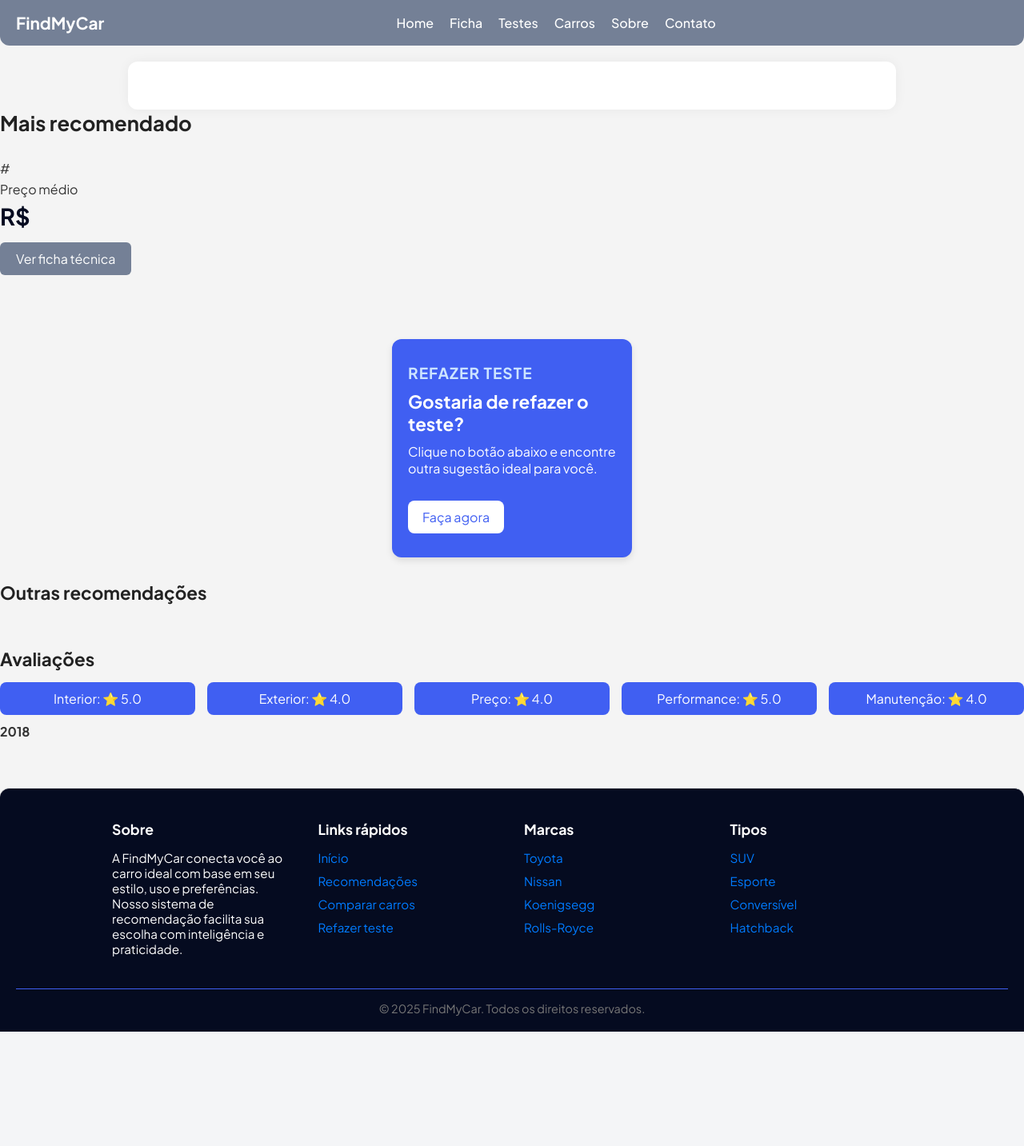
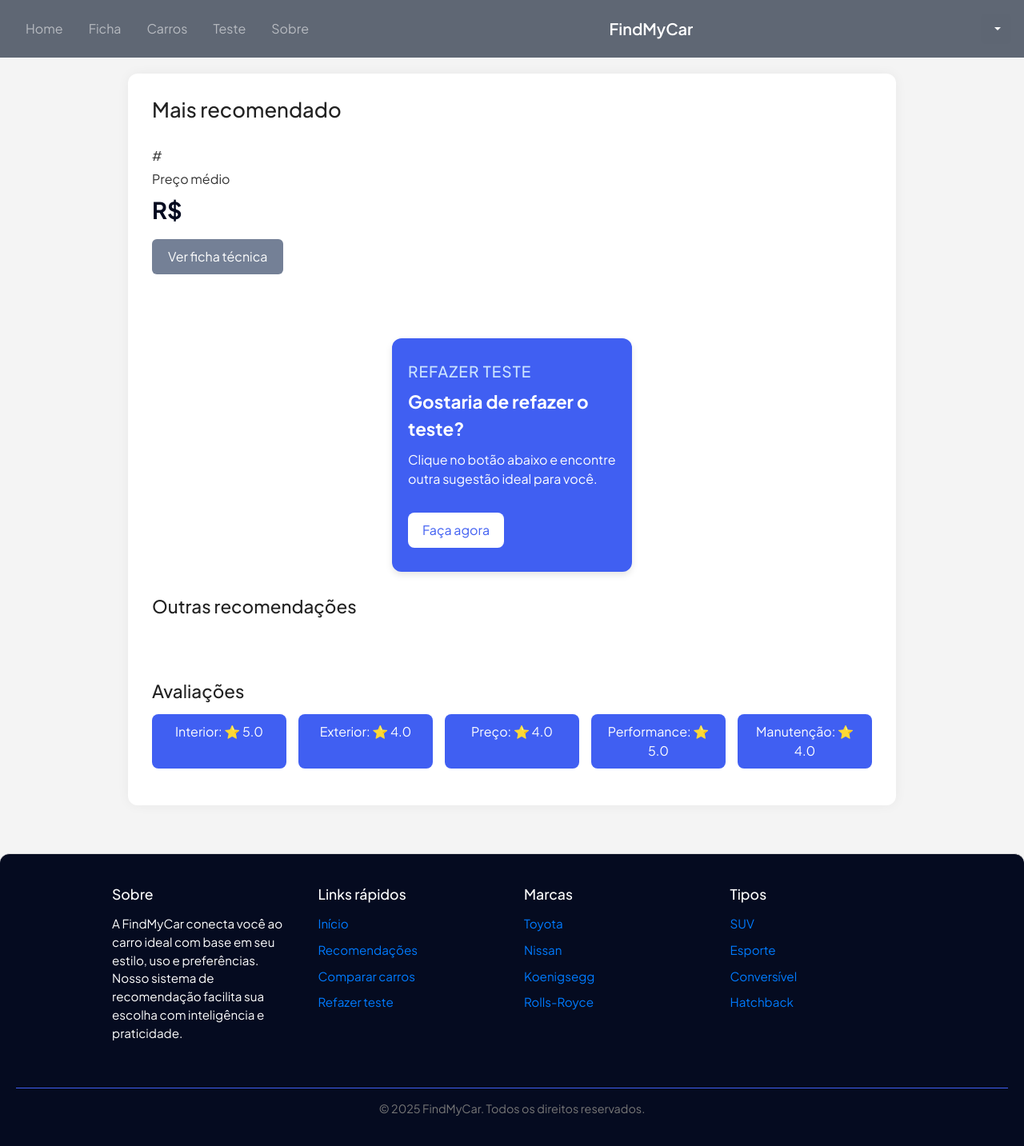
Before and after one commit to Gizetto61/FindMyCar, a Flask app: template Main/templates/recomendacao.html in a window 1280 px wide. Shown: the whole page at 80% size. Before the commit the page ends 1290 px from the top, so only its background shows below. Run offline with Flask 3, Linux system fonts and the light colour scheme; the template is opened without the code that fills it, so the values that code supplies are empty.

Commit message:
Alterando navbar e botões

```diff
--- a/Main/static/styles/questionario.css
+++ b/Main/static/styles/questionario.css
@@ -12,6 +12,11 @@ html, body,#app{
   display: flex;
   flex-direction: column;
   overflow-x: hidden;
+}
+
+body {
+  font-family: 'Plus Jakarta Sans', sans-serif;
+  /* Outros estilos do body */
 }
 
   /* Wrapper ocupa o espaço entre header e footer */
--- a/Main/static/styles/recomendacao.css
+++ b/Main/static/styles/recomendacao.css
@@ -8,79 +8,13 @@ body {
   font-family: 'Plus Jakarta Sans', sans-serif;
   background: #f4f4f4;
   color: #333;
+  /* Removido o CSS da navbar antiga (.topbar, .logo, .nav-links, etc.) */
 }
 
-/* Topbar */
-.topbar {
-  background-color: #748096;
-  color: #fff;
-  padding: 15px 20px;
-  display: flex;
-  align-items: center;
-  justify-content: space-between;
-  flex-wrap: wrap;
-  border-radius: 0 0 12px 12px;
-  margin-bottom: 20px;
-}
-
-.logo {
-  font-weight: bold;
-  font-size: 1.3rem;
-}
-
-.nav-links {
-  display: flex;
-  gap: 20px;
-  flex-wrap: wrap;
-}
-
-.nav-links a {
-  color: #fff;
-  text-decoration: none;
-  font-weight: 500;
-  transition: color 0.2s ease;
-}
-
-.nav-links a:hover {
-  color: #cce4ff;
-}
-
-.nav-links.active {
-  display: flex;
-  flex-direction: column;
-}
-
-.profile-area {
-  display: flex;
-  align-items: center;
-  gap: 15px;
-}
-
-.profile-icon {
-  font-size: 1.4rem;
-  color: #fff;
-}
-
-.menu-icon {
-  display: none;
-  font-size: 1.6rem;
-  cursor: pointer;
-}
-
-/* Responsivo */
-@media (max-width: 768px) {
-  .nav-links {
-    display: none;
-  }
-  .menu-icon {
-    display: block;
-  }
-}
-
-/* Container */
-.container {
+/* Container RENOMEADO para evitar conflito com o Bootstrap */
+.page-container {
   max-width: 960px;
-  margin: auto;
+  margin: 20px auto; /* Adicionado um margin-top para separar da navbar */
   background: #fff;
   padding: 30px;
   border-radius: 12px;
@@ -342,7 +276,7 @@ h1 span {
   color: #777;
 }
 
-/* Profile Menu */
+/* O CSS do Profile Menu pode ser mantido ou removido se não for usar */
 .profile-wrapper {
   position: relative;
   cursor: pointer;
--- a/Main/templates/recomendacao.html
+++ b/Main/templates/recomendacao.html
@@ -1,57 +1,73 @@
 <!DOCTYPE html>
-<html lang="pt-BR">
+<html lang="pt-BR" style="font-family: 'Plus Jakarta Sans', sans-serif;">
 <head>
   <meta charset="UTF-8" />
   <meta name="viewport" content="width=device-width, initial-scale=1.0" />
   <link href="https://fonts.googleapis.com/css2?family=Plus+Jakarta+Sans:wght@400;500;600;700;800&display=swap" rel="stylesheet">
   <title>FindMyCar</title>
+
+  <link href="https://cdn.jsdelivr.net/npm/bootstrap@5.3.2/dist/css/bootstrap.min.css" rel="stylesheet">
+
   <link rel="stylesheet" href="{{ url_for('static', filename='styles/recomendacao.css') }}" />
   <link rel="stylesheet" href="../static/styles/recomendacao.css">
+
   <script src="https://cdn.jsdelivr.net/npm/vue@2"></script>
-  <script>
-    function toggleProfileMenu() {
-      const menu = document.getElementById("profileMenu");
-      menu.style.display = menu.style.display === "flex" ? "none" : "flex";
-    }
+</head>
+<body style="font-family: 'Plus Jakarta Sans', sans-serif;">
+    <div id="app">
+        <nav class="navbar navbar-expand-md navbar-dark py-3" style="background-color: rgb(95, 103, 116); backdrop-filter: blur(6px);">
+            <div class="container-fluid px-3 d-flex flex-column flex-md-row align-items-center justify-content-between">
+              <ul class="navbar-nav flex-row flex-wrap justify-content-center order-2 order-md-1 mt-2 mt-md-0">
+                <li class="nav-item mx-2">
+                  <a class="nav-link text-white-75" href="/">Home</a>
+                </li>
+                <li class="nav-item mx-2">
+                  <a class="nav-link text-white-75" href="/ficha">Ficha</a>
+                </li>
+                <li class="nav-item mx-2">
+                  <a class="nav-link text-white-75" href="/carros">Carros</a>
+                </li>
+                <li class="nav-item mx-2">
+                  <a class="nav-link text-white-75" href="/questionario">Teste</a>
+                </li>
+                <li class="nav-item mx-2">
+                  <a class="nav-link text-white-75" href="/sobre">Sobre</a>
+                </li>
+              </ul>
 
-    // Fecha o menu ao clicar fora
-    window.addEventListener('click', function(e) {
-      const menu = document.getElementById("profileMenu");
-      const wrapper = document.querySelector(".profile-wrapper");
-      if (!wrapper.contains(e.target)) {
-        menu.style.display = "none";
-      }
-    });
-  </script>
-</head>
-<body>
-    <div id="app">
-          <header class="topbar">
-        <div class="logo">FindMyCar</div>
+              <a class="navbar-brand order-1 order-md-2 fw-semibold mx-auto" href="#">FindMyCar</a>
 
-        <nav class="nav-links">
-          <a href="#">Home</a>
-          <a href="#">Ficha</a>
-          <a href="#">Testes</a>
-          <a href="#">Carros</a>
-          <a href="#">Sobre</a>
-          <a href="#">Contato</a>
+              <div class="dropdown order-3">
+  <button class="btn text-white dropdown-toggle" type="button" id="profileDropdown" data-bs-toggle="dropdown" aria-expanded="false" style="background-color: rgba(95, 103, 116, 0.9);">
+    {{ session['user']['email'] }}
+  </button>
+  <ul class="dropdown-menu dropdown-menu-end" aria-labelledby="profileDropdown">
+    <li><a class="dropdown-item" href="/perfil">
+        <svg xmlns="http://www.w3.org/2000/svg" width="16" height="16" fill="currentColor" class="bi bi-person-fill" viewBox="0 0 16 16" style="margin-right: 8px;">
+          <path d="M3 14s-1 0-1-1 1-4 6-4 6 3 6 4-1 1-1 1H3zm5-6a3 3 0 1 0 0-6 3 3 0 0 0 0 6z"/>
+        </svg>
+        Perfil
+    </a></li>
+    <li><a class="dropdown-item" href="/configuracoes">
+        <svg xmlns="http://www.w3.org/2000/svg" width="16" height="16" fill="currentColor" class="bi bi-gear-fill" viewBox="0 0 16 16" style="margin-right: 8px;">
+          <path d="M9.405 1.05c-.413-1.4-2.397-1.4-2.81 0l-.1.34a1.464 1.464 0 0 1-2.105.872l-.31-.17c-1.283-.698-2.686.705-1.987 1.987l.169.311a1.464 1.464 0 0 1 .872 2.105l-.34.1c-1.4.413-1.4 2.397 0 2.81l.34.1a1.464 1.464 0 0 1-.872 2.105l-.17.31c-.698 1.283.705 2.686 1.987 1.987l.311-.169a1.464 1.464 0 0 1 2.105.872l.1.34c.413 1.4 2.397 1.4 2.81 0l.1-.34a1.464 1.464 0 0 1 2.105-.872l.31.17c1.283.698 2.686-.705 1.987-1.987l-.169-.311a1.464 1.464 0 0 1 .872-2.105l.34-.1c1.4-.413-1.4-2.397 0-2.81l.34-.1a1.464 1.464 0 0 1-.872-2.105l.17-.31c.698-1.283-.705-2.686-1.987-1.987l-.311.169a1.464 1.464 0 0 1-2.105-.872l-.1-.34zM8 10.93a2.929 2.929 0 1 1 0-5.858 2.929 2.929 0 0 1 0 5.858z"/>
+        </svg>
+        Configurações
+    </a></li>
+    <li><hr class="dropdown-divider"></li>
+    <li><a class="dropdown-item" href="/logout">
+        <svg xmlns="http://www.w3.org/2000/svg" width="16" height="16" fill="currentColor" class="bi bi-box-arrow-right" viewBox="0 0 16 16" style="margin-right: 8px;">
+          <path fill-rule="evenodd" d="M10 12.5a.5.5 0 0 1-.5.5h-8a.5.5 0 0 1-.5-.5v-9a.5.5 0 0 1 .5-.5h8a.5.5 0 0 1 .5.5v2a.5.5 0 0 0 1 0v-2A1.5 1.5 0 0 0 9.5 2h-8A1.5 1.5 0 0 0 0 3.5v9A1.5 1.5 0 0 0 1.5 14h8a1.5 1.5 0 0 0 1.5-1.5v-2a.5.5 0 0 0-1 0v2z"/>
+          <path fill-rule="evenodd" d="M15.854 8.354a.5.5 0 0 0 0-.708l-3-3a.5.5 0 0 0-.708.708L14.293 7.5H5.5a.5.5 0 0 0 0 1h8.793l-2.147 2.146a.5.5 0 0 0 .708.708l3-3z"/>
+        </svg>
+        Logout
+    </a></li>
+  </ul>
+</div>
+            </div>
         </nav>
 
-        <div class="profile-area">
-            <div class="profile-wrapper" onclick="toggleProfileMenu()">
-              <span class="profile-icon"></span>
-              <div class="profile-menu" id="profileMenu">
-                <a href="#">Minha conta</a>
-                <a href="#">Configurações</a>
-                <a href="#">Sair</a>
-              </div>
-            </div>
-            <div class="menu-icon" onclick="toggleMenu()">☰</div>
-          </div>
-      </header>
-
-    <div class="container"></div>
+        <div class="page-container">
             <section class="car-highlight" v-if="carros.length">
                 <div class="highlight-left">
                   <h2>Mais recomendado</h2>
@@ -73,7 +89,6 @@
                 <a href="/questionario" class="button">Faça agora</a>
             </section>
 
-
             <section class="recommendations" v-if="carros.length > 1">
                 <h3>Outras recomendações</h3>
                 <div class="car-list">
@@ -88,8 +103,6 @@
                 </div>
             </section>
 
-  </div>
-
             <section class="ratings">
                 <h3>Avaliações</h3>
                 <ul>
@@ -99,9 +112,9 @@
                   <li>Performance: <span class="blue-star">⭐</span> 5.0</li>
                   <li>Manutenção: <span class="blue-star">⭐</span> 4.0</li>
                 </ul>
-        <p class="year">2018</p>
             </section>
         </div>
+
         <footer class="footer">
             <div class="footer-content">
               <div class="footer-column">
@@ -142,7 +155,8 @@
               <p>&copy; 2025 FindMyCar. Todos os direitos reservados.</p>
             </div>
         </footer>
+    </div>
 
-
+    <script src="https://cdn.jsdelivr.net/npm/bootstrap@5.3.2/dist/js/bootstrap.bundle.min.js"></script>
 </body>
 </html>
```
Also changed, not shown: Main/templates/homepage.html (+5 -5 lines), Main/templates/questionario.html (+6 -17 lines). Lines whose indentation alone changed are shown as unchanged.
